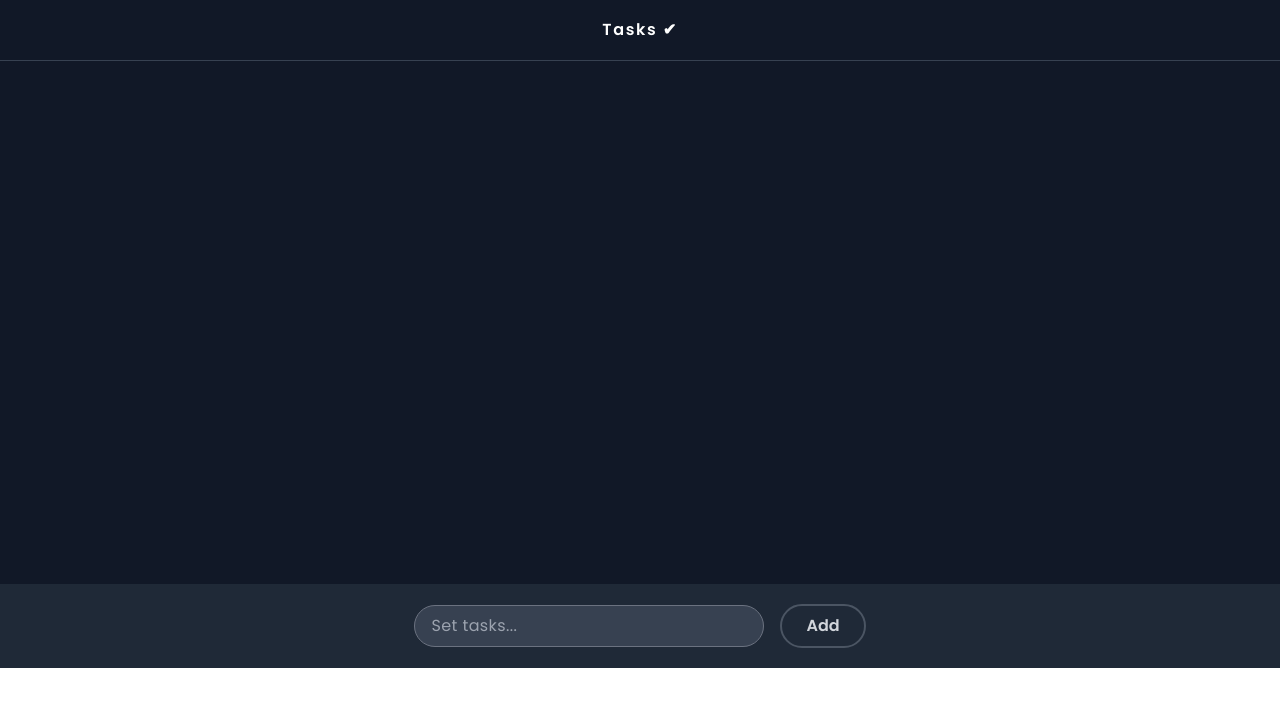
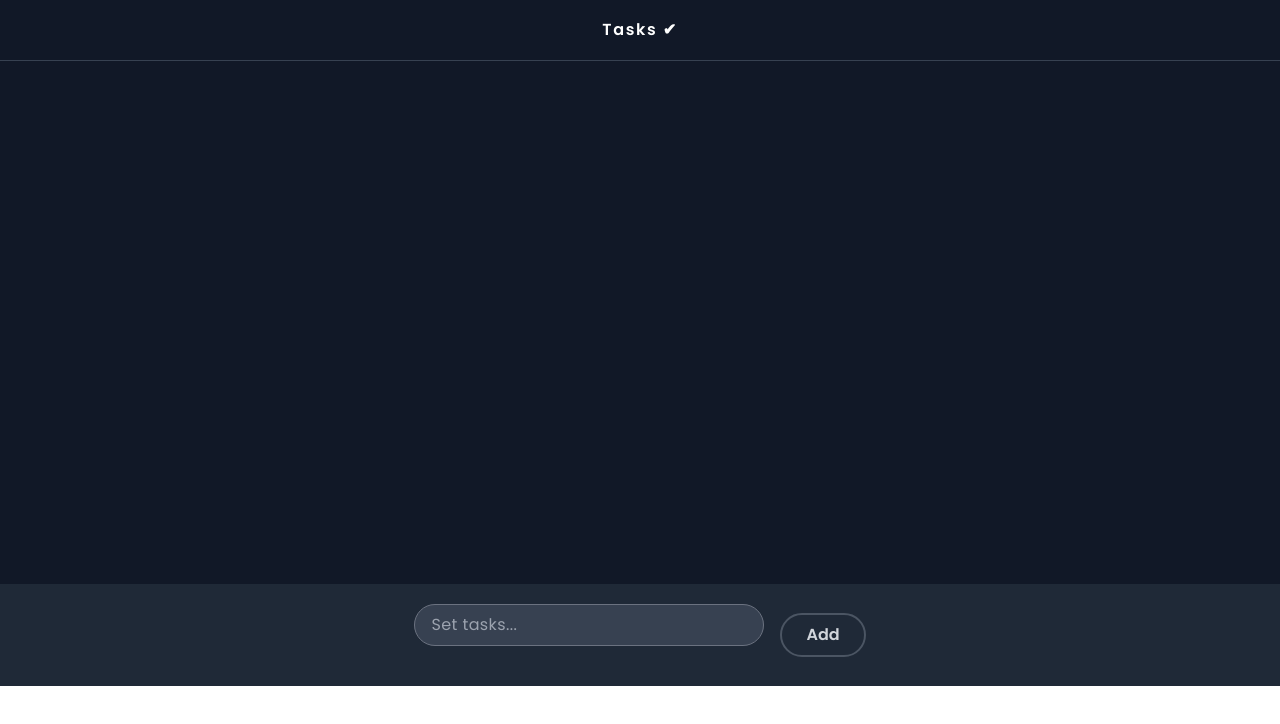
Before and after one commit to iamnazeef/taskify, a React (Vite) app: page / in a window 1280 px wide. Shown: the top 724 px of the page. Built offline with nearby package versions, Linux system fonts and the light colour scheme.

Commit message:
Updated NewTask.jsx

```diff
--- a/src/Components/NewTask.jsx
+++ b/src/Components/NewTask.jsx
@@ -16,10 +16,10 @@ const NewTask = (props) => {
   };
 
   return (
-    <div className="bg-gray-800 sticky bottom-0 text-white font-Poppins py-5 w-full text-center">
+    <div className="bg-gray-800 sticky bottom-0 text-white font-Poppins py-5 w-full text-center flex justify-center items-center">
       <input
         type="text"
-        className="py-2 px-4 font-thin font-Poppins tracking-wide text-md rounded-full bg-gray-700 placeholder:text-gray-400"
+        className="py-2 px-4 font-thin font-Poppins tracking-wide text-md rounded-full bg-gray-700 placeholder:text-gray-400 mb-5"
         placeholder="Set tasks..."
         onChange={handleChange}
         value={props.data}
```
